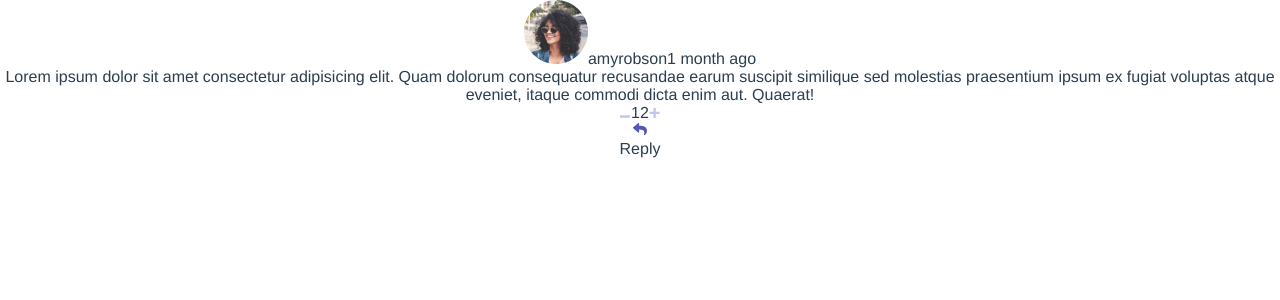
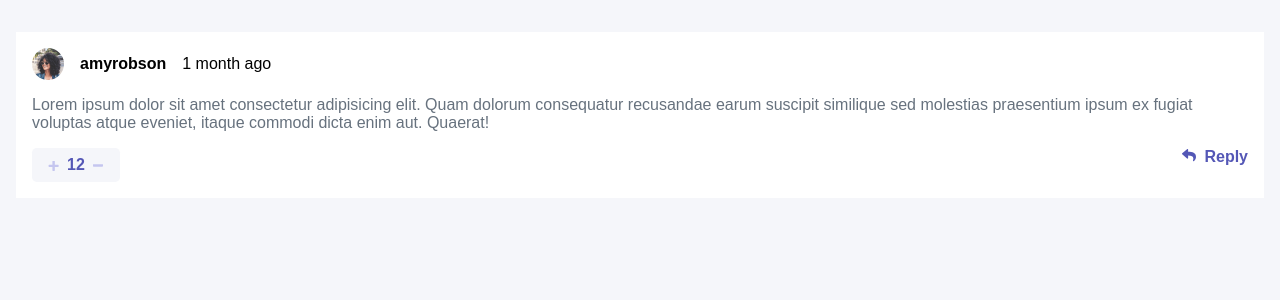
Before and after one commit to yannaufray/interactive-comments-section, a Vue app: page / in a window 1280 px wide. Shown: the top 300 px of the page. Built offline with nearby package versions, Linux system fonts and the light colour scheme; data requests are answered from the project's data file.

Commit message:
Added styles for Comment.vue

```diff
--- a/index.html
+++ b/index.html
@@ -1,26 +1,33 @@
 <!DOCTYPE html>
 <html lang="en">
   <head>
-  <meta charset="UTF-8">
-  <meta name="viewport" content="width=device-width, initial-scale=1.0"> <!-- displays site properly based on user's device -->
+    <meta charset="UTF-8" />
+    <meta name="viewport" content="width=device-width, initial-scale=1.0" />
+    <!-- displays site properly based on user's device -->
 
-  <link rel="icon" type="image/png" sizes="32x32" href="./images/favicon-32x32.png">
+    <link rel="preconnect" href="https://fonts.googleapis.com" />
+    <link rel="preconnect" href="https://fonts.gstatic.com" crossorigin />
+    <link
+      href="https://fonts.googleapis.com/css2?family=Rubik:wght@400;500;700&display=swap"
+      rel="stylesheet"
+    />
+    <link
+      rel="icon"
+      type="image/png"
+      sizes="32x32"
+      href="./images/favicon-32x32.png"
+    />
 
     <title>Frontend Mentor | Interactive comments section</title>
-
-  <!-- Feel free to remove these styles or customise in your own stylesheet 👍 -->
-  <style>
-    .attribution { font-size: 11px; text-align: center; }
-    .attribution a { color: hsl(228, 45%, 44%); }
-  </style>
   </head>
   <body>
-
     <!-- Pull dynamic content from the data.json file -->
 
     <div class="attribution">
-    Challenge by <a href="https://www.frontendmentor.io?ref=challenge" target="_blank">Frontend Mentor</a>.
-    Coded by <a href="#">Your Name Here</a>.
+      Challenge by
+      <a href="https://www.frontendmentor.io?ref=challenge" target="_blank"
+        >Frontend Mentor</a
+      >. Coded by <a href="#">Your Name Here</a>.
     </div>
   </body>
 </html>
--- a/src/App.vue
+++ b/src/App.vue
@@ -4,10 +4,6 @@
 
 <style>
 #app {
-  font-family: Avenir, Helvetica, Arial, sans-serif;
-  -webkit-font-smoothing: antialiased;
-  -moz-osx-font-smoothing: grayscale;
-  text-align: center;
-  color: #2c3e50;
+  font-family: "Rubik", sans-serif;
 }
 </style>
--- a/src/components/Comment.vue
+++ b/src/components/Comment.vue
@@ -17,14 +17,14 @@
     </div>
     <div class="interact">
       <div class="likes">
+        <img src="../assets/images/icon-plus.svg" alt="" />
+        <span class="likes-number">12</span>
         <img src="../assets/images/icon-minus.svg" alt="" />
-        <span>12</span>
-        <img src="../assets/images/icon-plus.svg" alt="" />
       </div>
       <div class="reply">
         <img src="../assets/images/icon-reply.svg" alt="" />
+        <span>Reply</span>
       </div>
-      <span>Reply</span>
     </div>
   </div>
 </template>
@@ -33,4 +33,65 @@
 export default {};
 </script>
 
-<style></style>
+<style scoped>
+.comment {
+  background-color: white;
+  margin: 2rem 1rem 1rem;
+  padding: 1rem;
+}
+
+.infos {
+  display: flex;
+  align-items: center;
+  margin-bottom: 1rem;
+}
+
+.infos img,
+.infos .pseudo {
+  margin-right: 1rem;
+}
+
+.infos img {
+  width: 2rem;
+}
+
+.infos .pseudo {
+  font-weight: 700;
+}
+
+.infos .date {
+  columns: hsl(211, 10%, 45%);
+}
+
+.text {
+  color: hsl(211, 10%, 45%);
+  margin-bottom: 1rem;
+  font-weight: 500;
+}
+
+.interact {
+  display: flex;
+  justify-content: space-between;
+}
+
+.likes {
+  background-color: hsl(228, 33%, 97%);
+  padding: 0.5rem 1rem;
+  border-radius: 0.3rem;
+
+  display: flex;
+  align-items: center;
+  gap: 0.5rem;
+}
+
+.likes-number {
+  font-weight: 700;
+  color: hsl(238, 40%, 52%);
+}
+
+.reply span {
+  font-weight: 700;
+  color: hsl(238, 40%, 52%);
+  margin-left: 0.5rem;
+}
+</style>
--- a/src/views/Home.vue
+++ b/src/views/Home.vue
@@ -24,4 +24,8 @@ export default {
   margin: 0;
   padding: 0;
 }
+
+body {
+  background-color: hsl(228, 33%, 97%);
+}
 </style>
```
Lines whose indentation alone changed are shown as unchanged.
